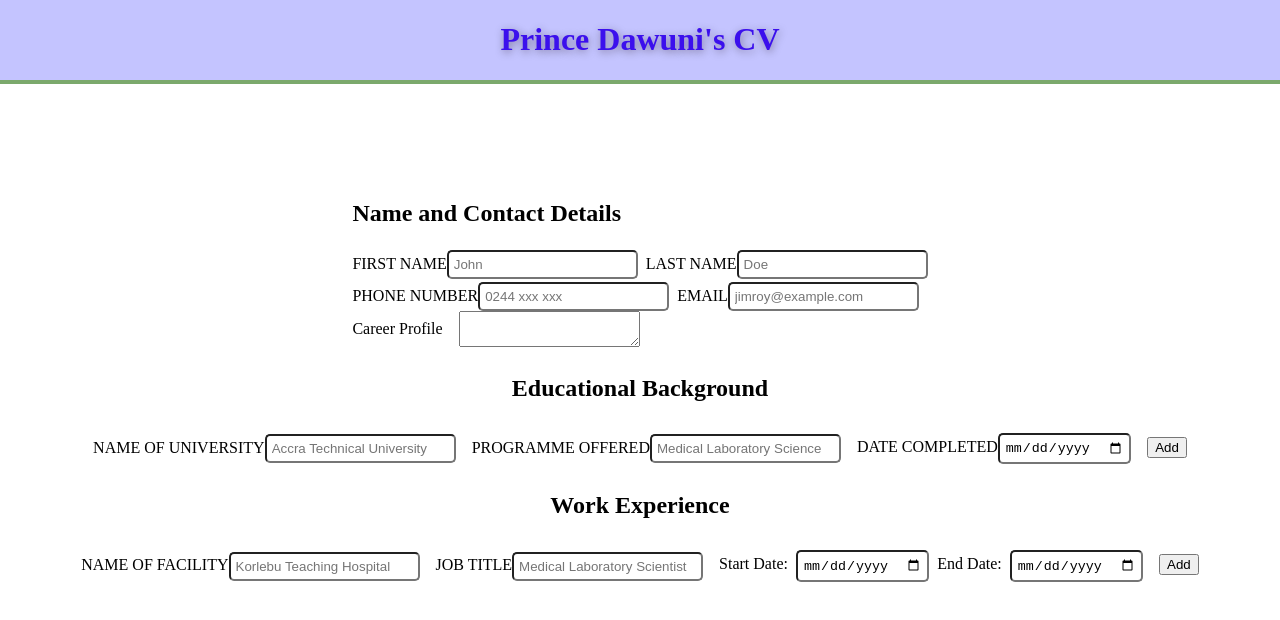
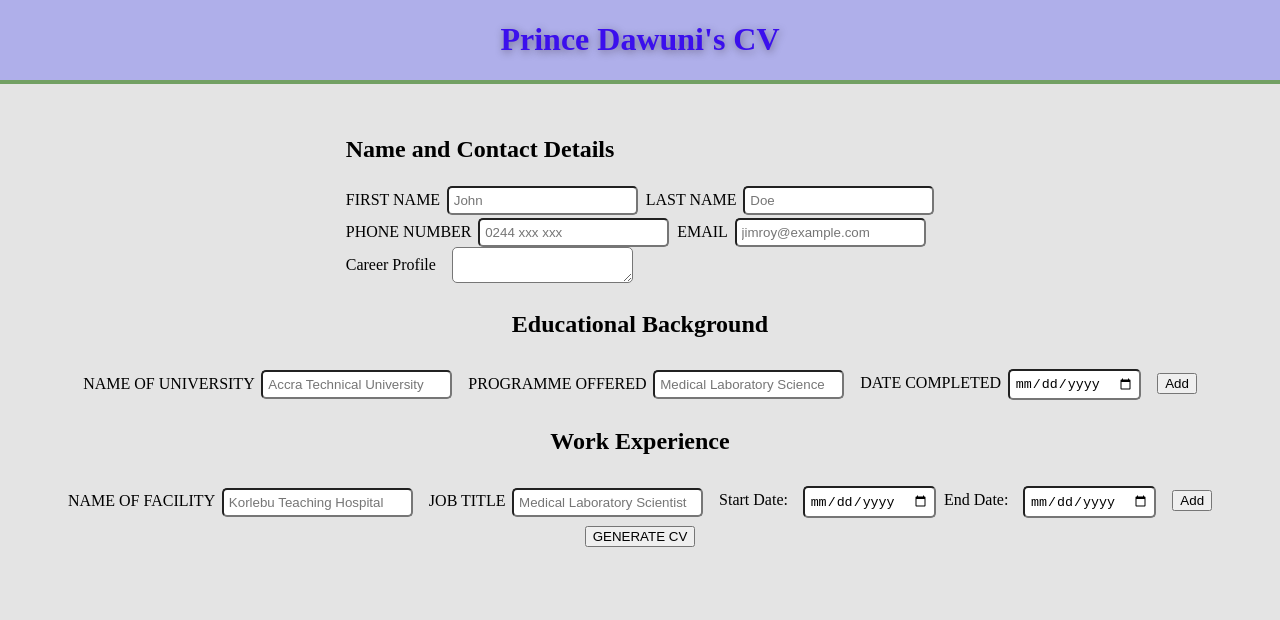
Before and after one commit to Devkass7/CV-APP, a React (Vite) app in the folder cv-app/: page / in a window 1280 px wide. Shown: the top 620 px of the page. Built offline with nearby package versions, Linux system fonts and the light colour scheme.

Commit message:
feat(form): add generate CV button

```diff
--- a/cv-app/src/components/Forms.jsx
+++ b/cv-app/src/components/Forms.jsx
@@ -10,8 +10,6 @@ export default function Forms(){
          <EducationalBackground />
          <WorkExperience />
 
-
-
-
+       <button>GENERATE CV</button>
     </form>
 }
--- a/cv-app/src/styles.css
+++ b/cv-app/src/styles.css
@@ -2,6 +2,7 @@
 body{
    margin: 0;
    box-sizing: border-box;
+   background-color: #9c9c9c44;
 }
 
 header{
@@ -23,7 +24,7 @@ header{
 
 
 form{
-    margin-top: 4rem;
+    /* margin-top: 4rem; */
     padding: 2rem;
     display: flex;
     justify-content: center;
@@ -37,11 +38,12 @@ form{
         padding: 5px;
         border-radius: 5px;
         width: fit-content;
+        margin-left: 0.5em;
 
-
-
-
-
+        &:focus{
+            border: 3px solid lime;
+            outline: none;
+        }
 
     }
 }
@@ -66,6 +68,15 @@ form{
 
 }
 
+textarea{
+border-radius: 5px;
+
+    &:focus{
+        border: 3px solid limegreen;
+        outline: none;
+    }
+}
+
 .work{
 
     .date{
```
